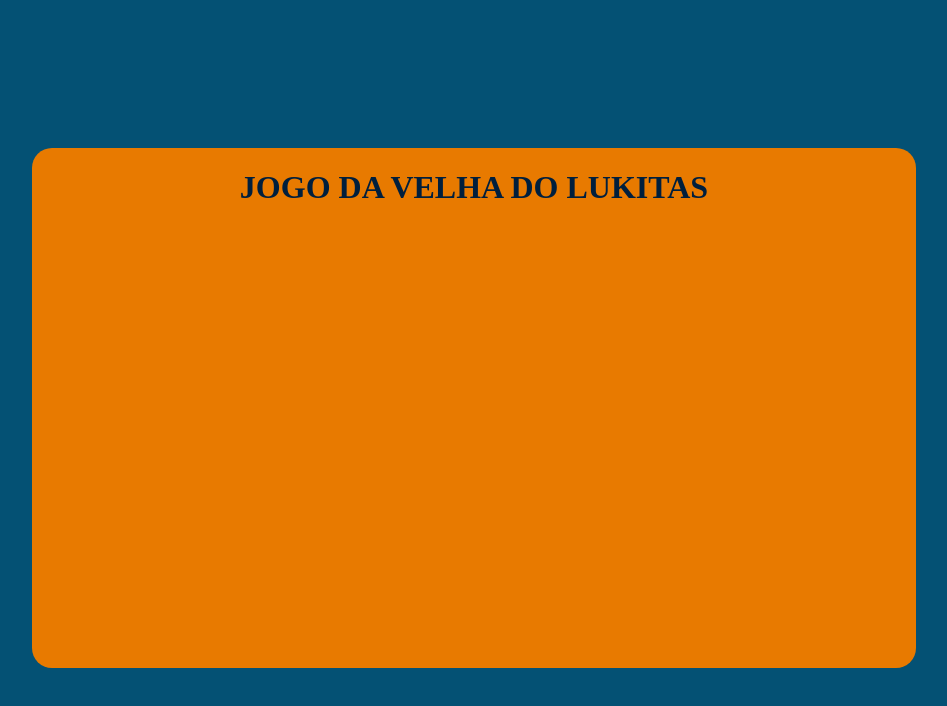
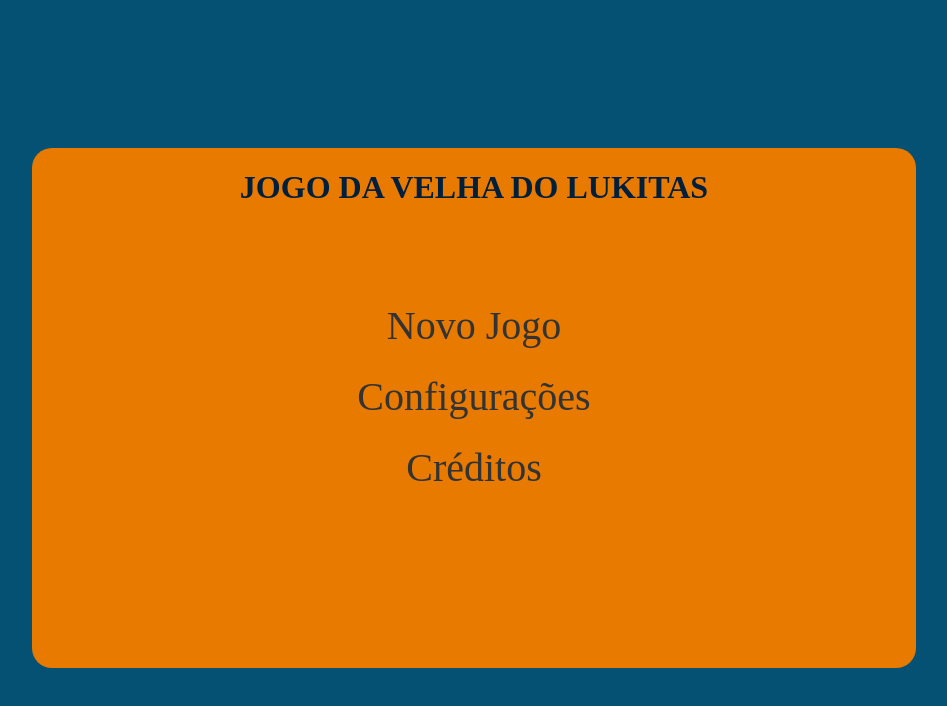
Before and after one commit to LucasPereira9/tic-tac-toe, a Next.js app in the folder tic-tac-toe/: page / in a window 1280 px wide. Shown: the top 706 px of the page, without its empty margins (166-1113 px from the left). Built offline with nearby package versions, Linux system fonts and the light colour scheme.

Commit message:
:sparkles: feat: primary button created

```diff
--- /dev/null
+++ b/tic-tac-toe/src/app/components/primaryButton/index.tsx
@@ -0,0 +1,21 @@
+import React, { useState } from 'react';
+import styles from './primaryButton.module.css';
+import { IPrimaryButtonProps } from './primaryButton.structure';
+
+const AnimatedButton = (props: IPrimaryButtonProps) => {
+  const [isHovered, setIsHovered] = useState(false);
+
+  return (
+    <div
+      className={styles.buttonWrapper}
+      onMouseEnter={() => setIsHovered(true)}
+      onMouseLeave={() => setIsHovered(false)}
+      onClick={props.onClick}
+    >
+      <span className={styles.buttonText}>{props.title}</span>
+      <div className={`${styles.animationLine} ${isHovered ? styles.active : ''}`}></div>
+    </div>
+  );
+};
+
+export default AnimatedButton;
--- /dev/null
+++ b/tic-tac-toe/src/app/components/primaryButton/primaryButton.module.css
@@ -0,0 +1,26 @@
+.buttonWrapper {
+    position: relative;
+    display: inline-block;
+    cursor: pointer;
+  }
+
+  .buttonText {
+    font-size: 40px;
+    color: #333;
+    position: relative;
+    z-index: 2;
+  }
+
+  .animationLine {
+    position: absolute;
+    bottom: 0;
+    left: 0;
+    width: 0;
+    height: 2px;
+    background-color: #D89c60;
+    transition: width 0.5s ease;
+  }
+
+  .animationLine.active {
+    width: 100%;
+  }
--- /dev/null
+++ b/tic-tac-toe/src/app/components/primaryButton/primaryButton.structure.ts
@@ -0,0 +1,4 @@
+export interface IPrimaryButtonProps {
+    title: string
+    onClick: () => void
+}
--- a/tic-tac-toe/src/app/page.module.css
+++ b/tic-tac-toe/src/app/page.module.css
@@ -8,7 +8,7 @@
     justify-content: center;
     height: 100vh;
   }
-.Card {
+.card {
   background: #e87a00;
   display: flex;
   justify-content: center;
@@ -16,3 +16,13 @@
   width: 70%;
   border-radius: 20px;
 }
+.newGameButton {
+  display: flex;
+  justify-content: center;
+  margin-top: 12vh
+}
+.buttonContainer {
+  display: flex;
+  justify-content: center;
+  margin-top: 3vh;
+}
--- a/tic-tac-toe/src/app/page.tsx
+++ b/tic-tac-toe/src/app/page.tsx
@@ -5,6 +5,7 @@ import { useGlobalContext } from "./Context"
 import Link from "next/link";
 import styles from './page.module.css'
 import theme from "./global/theme";
+import AnimatedButton from "./components/primaryButton";
 
 
 export default function Home() {
@@ -14,9 +15,23 @@ export default function Home() {
     console.log('user: ', userAge, userName, theme)
   },[userAge, userName])
   return (
-    <div className={styles.Card}>
+    <div className={styles.card}>
       <div>
      <h1 style={{color: '#001f3d'}}>JOGO DA VELHA DO LUKITAS</h1>
+     <div>
+         <div className={styles.newGameButton}>
+      <AnimatedButton onClick={() => console.log('olaa')} title="Novo Jogo"/>
+         </div>
+         <div className={styles.buttonContainer}>
+
+         <AnimatedButton onClick={() => console.log('olaa2')} title="Configurações"/>
+        </div>
+        <div className={styles.buttonContainer}>
+
+        <AnimatedButton onClick={() => console.log('olaa3')} title="Créditos"/>
+        </div>
+      </div>
+
      {/* <li>
      <Link  href="/Configurations">
      configg</Link>
```
